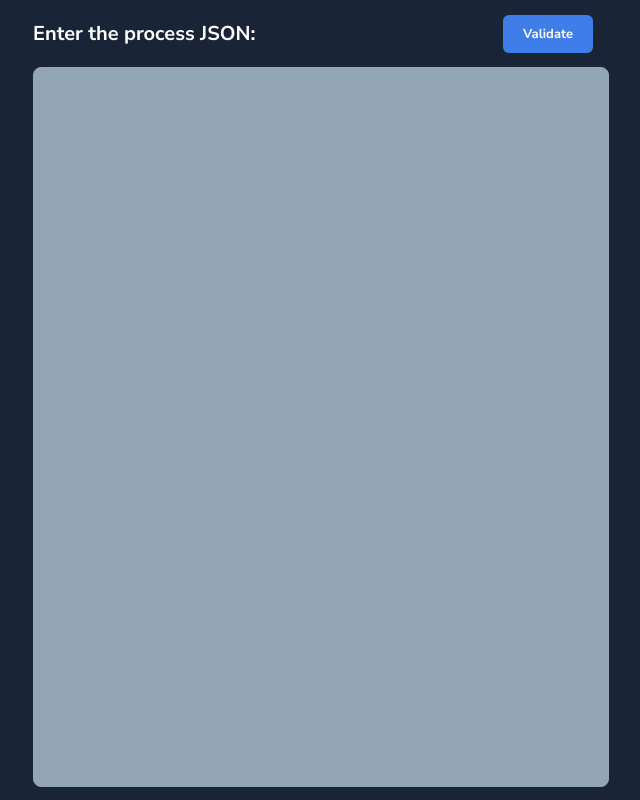
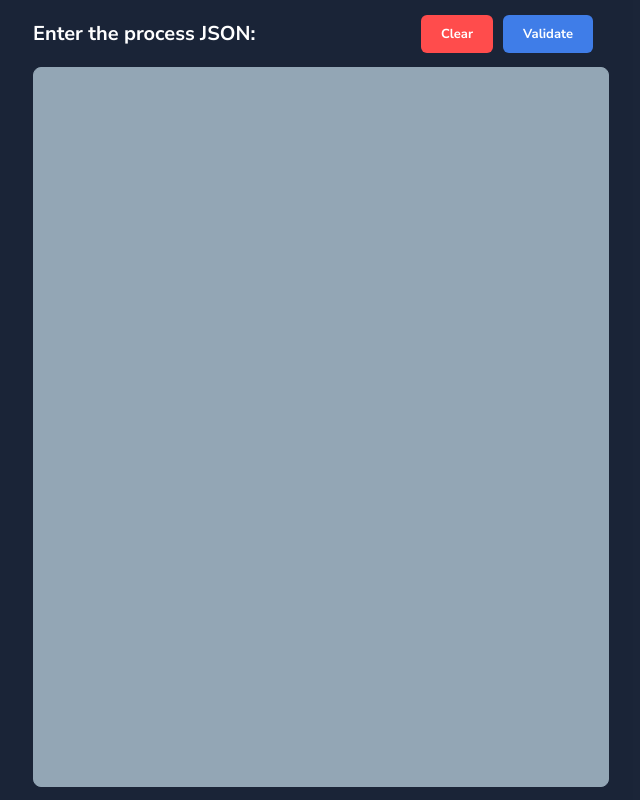
Before and after one commit to DSborini/tracking-app, a React (Create React App) app: page / in a window 1280 px wide. Shown: the whole page, without its empty margins (7-647 px from the left). Built offline with nearby package versions, Linux system fonts and the light colour scheme.

Commit message:
add clear button

```diff
--- a/src/App.css
+++ b/src/App.css
@@ -13,7 +13,11 @@
   max-height: 40px;
   align-self: center;
   cursor: pointer;
-  margin-right: 5vh;
+}
+
+.button__primary_red {
+  background: #ff4c4c;
+  margin-right: 10px;
 }
 
 .textarea__primary {
@@ -64,10 +68,17 @@
   min-width: 50%;
 }
 
+.button__div {
+  display: flex;
+  flex-direction: row;
+  margin-right: 5vh;
+  justify-content: flex-end;
+}
+
 .tc__div {
   display: flex;
   flex-direction: column;
-  justify-content: center;
+  justify-content: flex-end;
 }
 
 .tc__title {
--- a/src/components/UserJsonInput.jsx
+++ b/src/components/UserJsonInput.jsx
@@ -8,6 +8,7 @@ class UserJsonInput extends Component {
     this.handleChange = this.handleChange.bind(this);
     this.renderTrackings = this.renderTrackings.bind(this);
     this.updateRender = this.updateRender.bind(this);
+    this.clearJson = this.clearJson.bind(this);
 
     this.state = {
       render: false,
@@ -22,6 +23,12 @@ class UserJsonInput extends Component {
 
     this.setState({
       [name]: value,
+    });
+  }
+
+  clearJson() {
+    this.setState({
+      json: '',
     });
   }
 
@@ -78,11 +85,21 @@ class UserJsonInput extends Component {
   }
 
   render() {
+    const { json } = this.state;
     return (
       <div className="main__div">
         <div className="first__div">
           <div className="second__div">
             <p className="title__primary">Enter the process JSON:</p>
+            <div className="button__div">
+              <button
+                type="button"
+                className="button__primary button__primary_red"
+                onClick={ this.clearJson }
+              >
+                Clear
+
+              </button>
               <button
                 className="button__primary"
                 type="button"
@@ -92,10 +109,12 @@ class UserJsonInput extends Component {
 
               </button>
             </div>
+          </div>
           <textarea
             className="textarea__primary"
             name="json"
             onChange={ this.handleChange }
+            value={ json }
           />
         </div>
         <div className="third__div">
```
Lines whose indentation alone changed are shown as unchanged.
